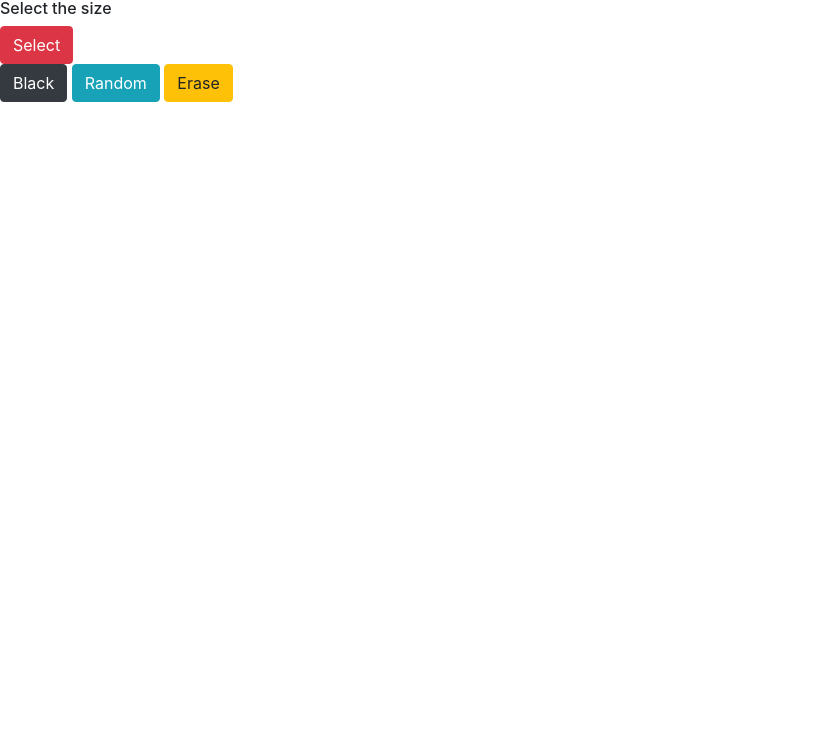
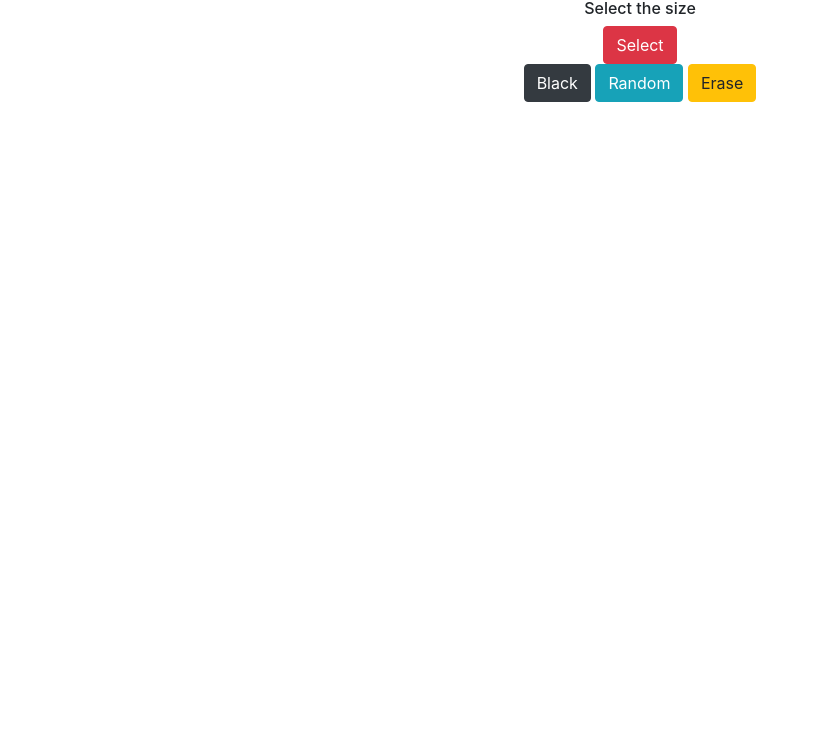
Before and after one commit to Gulin7/etch-a-sketch, a plain HTML site: page index.html in a window 1280 px wide. Shown: the part 57-800 px from the top of the page, without its empty margins (0-840 px from the left). Drawn offline with nearby package versions, Linux system fonts and the light colour scheme.

Commit message:
LAYOUT HEADER# Please enter the commit message for your changes. Lines starting

```diff
--- a/index.html
+++ b/index.html
@@ -20,7 +20,7 @@
 			<h6>Select the size</h6>
 			<button class="btn btn-danger">Select</button>
 		</div>
-		<div class="container"></div>
+		<div class="grid-container"></div>
 		<div class="footer">
 			<button class="btn btn-dark">Black</button>
 			<button class="btn btn-info">Random</button>
--- a/styles.css
+++ b/styles.css
@@ -0,0 +1,20 @@
+* {
+	box-sizing: border-box;
+	padding: 0;
+	margin: 0;
+}
+body {
+	display: flex;
+	flex-direction: column;
+	align-items: center;
+}
+.container {
+	display: flex;
+	flex-direction: row;
+}
+.header {
+	display: flex;
+	flex-direction: column;
+	justify-content: center;
+	align-items: center;
+}
```
